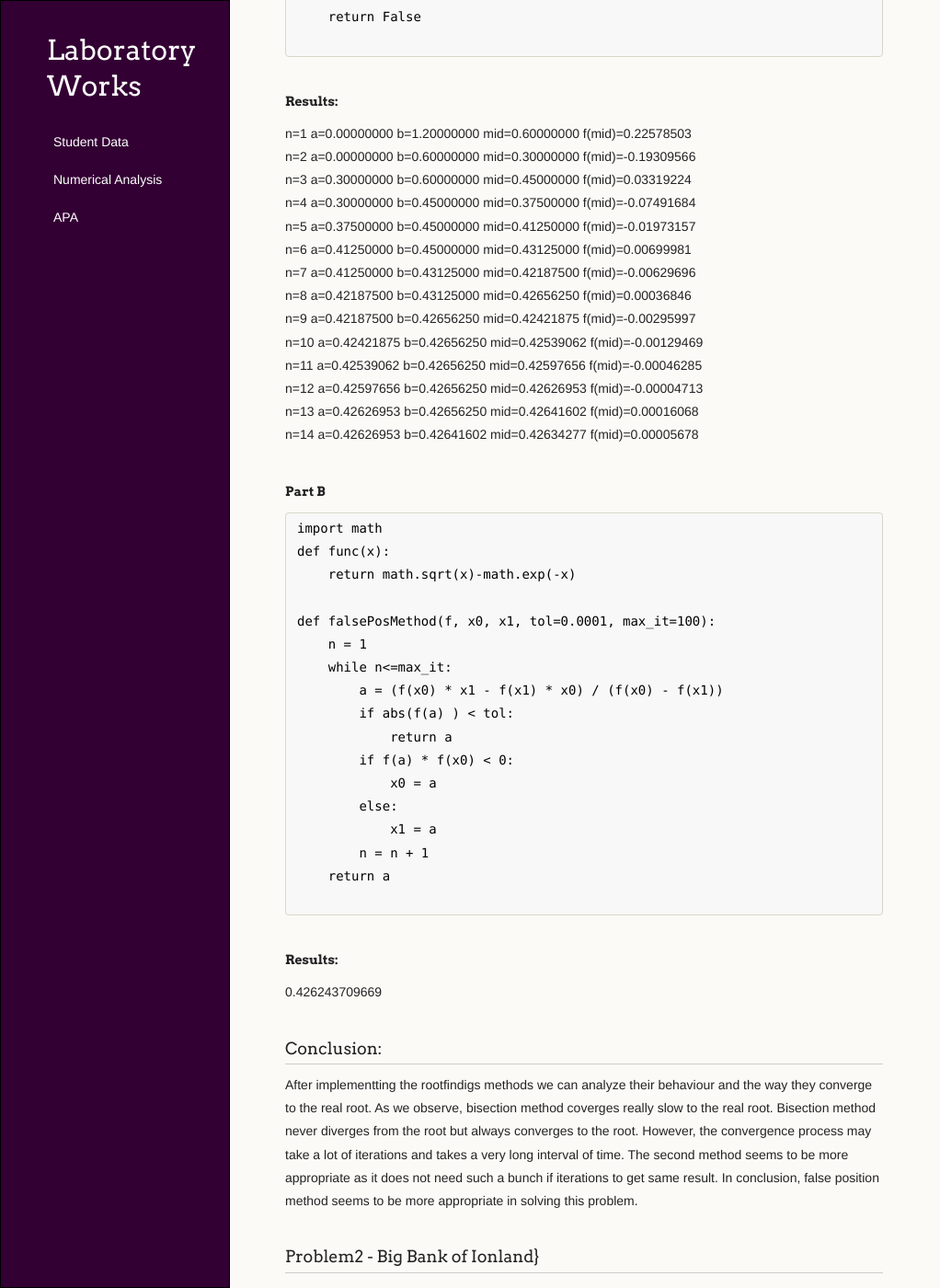
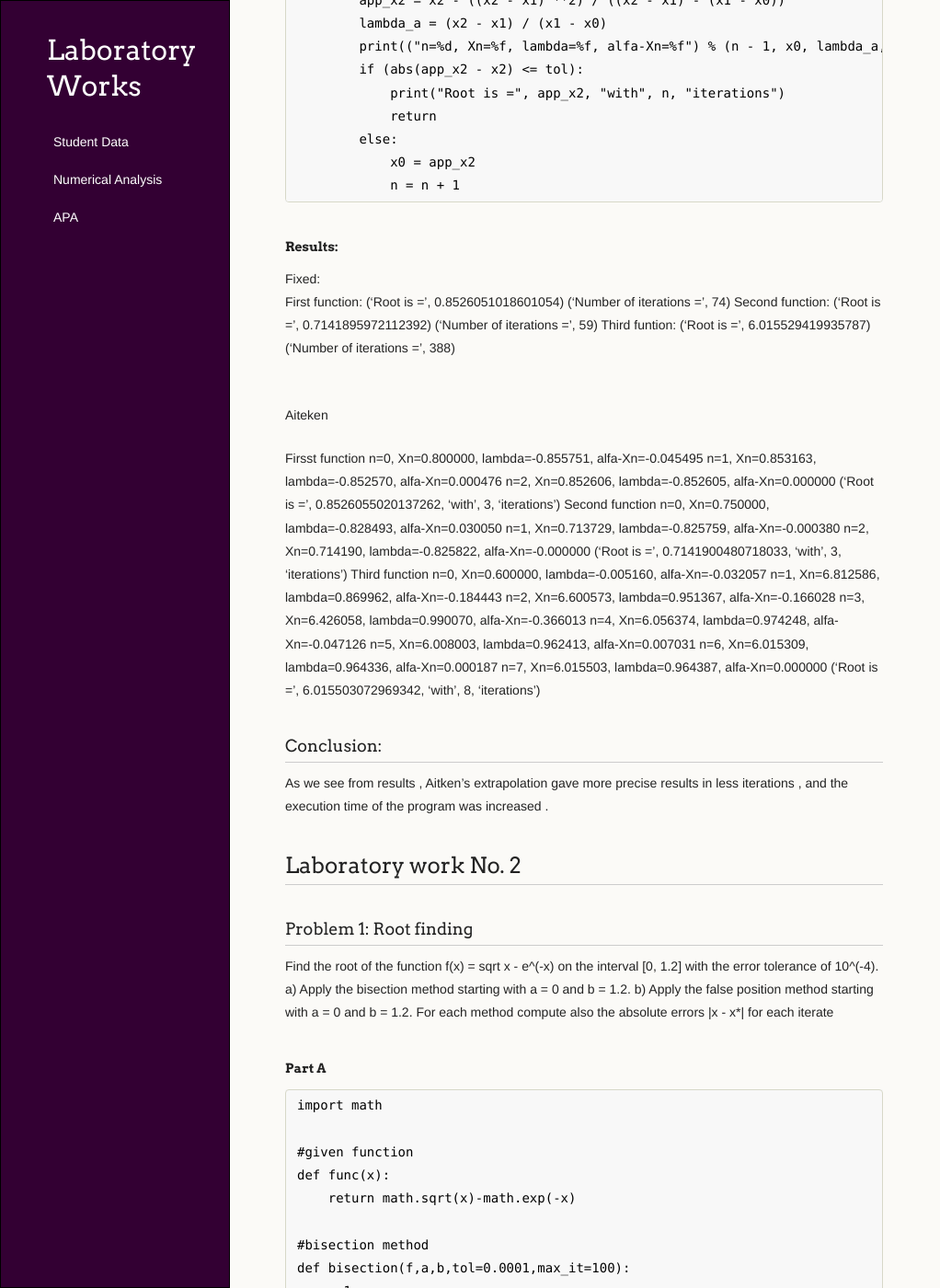
Before and after one commit to dianaartiomlab/dianaartiomlab.github.io, a Jekyll site: the page built from laboratoryWorks/na1.md, in a window 1280 px wide and 1400 px high, scrolled down 3647 px. Shown: the whole window at 92% size, without its empty margins (0-1022 px from the left). Built offline with Jekyll 4.4.1, drawn with Linux system fonts in a browser that asks for light colours; Markdown is read by kramdown in place of the engine named in the settings; some of the changed text lies outside the part shown.

Commit message:
Added third item

````diff
--- a/laboratoryWorks/na1.md
+++ b/laboratoryWorks/na1.md
@@ -108,6 +108,90 @@ Number of iterations:  1
 ###Conclusion:
 By implementing each rootfinding method we can analyze their behaviour and the way they converge to the real root.Therefore we see that the rate of convergence of Newton , simplified Newton and secant method is greater. Here are the results for f(x) in estimated root . We see that newton’s method gave the best approximation for the real root , because it is closer to 0.0 than others.
 
+###Problem 2: Root finding
+
+
+```
+import math
+
+def func1(x):
+    return 2 * math.exp(-x)
+
+def func2(x):
+    return 0.9 / ( 1 + x ** 4)
+
+def func3(x):
+    return 6.28 + math.sin(x)
+
+def fixed(f, x0, tol = 0.000001, max_it=1000):
+    n=1
+    while n <= max_it:
+        x1 = f(x0)
+        if (abs(x1 - x0) < tol):
+            print("Root is =", x1)
+            print("Number of iterations =", n)
+            return
+        else:
+            x0 = x1
+            n = n + 1
+
+
+def aitken(f, x0, tol = 0.000001, max_it=100):
+    n = 1
+    while n <= max_it:
+        x1 = f(x0)
+        x2 = f(x1)
+        app_x2 = x2 - ((x2 - x1) **2) / ((x2 - x1) - (x1 - x0))
+        lambda_a = (x2 - x1) / (x1 - x0)
+        print(("n=%d, Xn=%f, lambda=%f, alfa-Xn=%f") % (n - 1, x0, lambda_a, lambda_a / (1 - lambda_a) * (x1 - x0)))
+        if (abs(app_x2 - x2) <= tol):
+            print("Root is =", app_x2, "with", n, "iterations")
+            return
+        else:
+            x0 = app_x2
+            n = n + 1
+```
+####Results:
+
+Fixed:
+<br />
+First function:
+('Root is =', 0.8526051018601054)
+('Number of iterations =', 74)
+Second function:
+('Root is =', 0.7141895972112392)
+('Number of iterations =', 59)
+Third funtion:
+('Root is =', 6.015529419935787)
+('Number of iterations =', 388)
+
+<br />Aiteken
+
+Firsst function
+n=0, Xn=0.800000, lambda=-0.855751, alfa-Xn=-0.045495
+n=1, Xn=0.853163, lambda=-0.852570, alfa-Xn=0.000476
+n=2, Xn=0.852606, lambda=-0.852605, alfa-Xn=0.000000
+('Root is =', 0.8526055020137262, 'with', 3, 'iterations')
+Second function
+n=0, Xn=0.750000, lambda=-0.828493, alfa-Xn=0.030050
+n=1, Xn=0.713729, lambda=-0.825759, alfa-Xn=-0.000380
+n=2, Xn=0.714190, lambda=-0.825822, alfa-Xn=-0.000000
+('Root is =', 0.7141900480718033, 'with', 3, 'iterations')
+Third function
+n=0, Xn=0.600000, lambda=-0.005160, alfa-Xn=-0.032057
+n=1, Xn=6.812586, lambda=0.869962, alfa-Xn=-0.184443
+n=2, Xn=6.600573, lambda=0.951367, alfa-Xn=-0.166028
+n=3, Xn=6.426058, lambda=0.990070, alfa-Xn=-0.366013
+n=4, Xn=6.056374, lambda=0.974248, alfa-Xn=-0.047126
+n=5, Xn=6.008003, lambda=0.962413, alfa-Xn=0.007031
+n=6, Xn=6.015309, lambda=0.964336, alfa-Xn=0.000187
+n=7, Xn=6.015503, lambda=0.964387, alfa-Xn=0.000000
+('Root is =', 6.015503072969342, 'with', 8, 'iterations')
+<br />
+###Conclusion:
+As we see from results , Aitken’s extrapolation gave more precise results in
+less iterations , and the execution time of the program was increased .
+<br />
 
 ##Laboratory work No. 2
 ###Problem 1: Root finding
````
